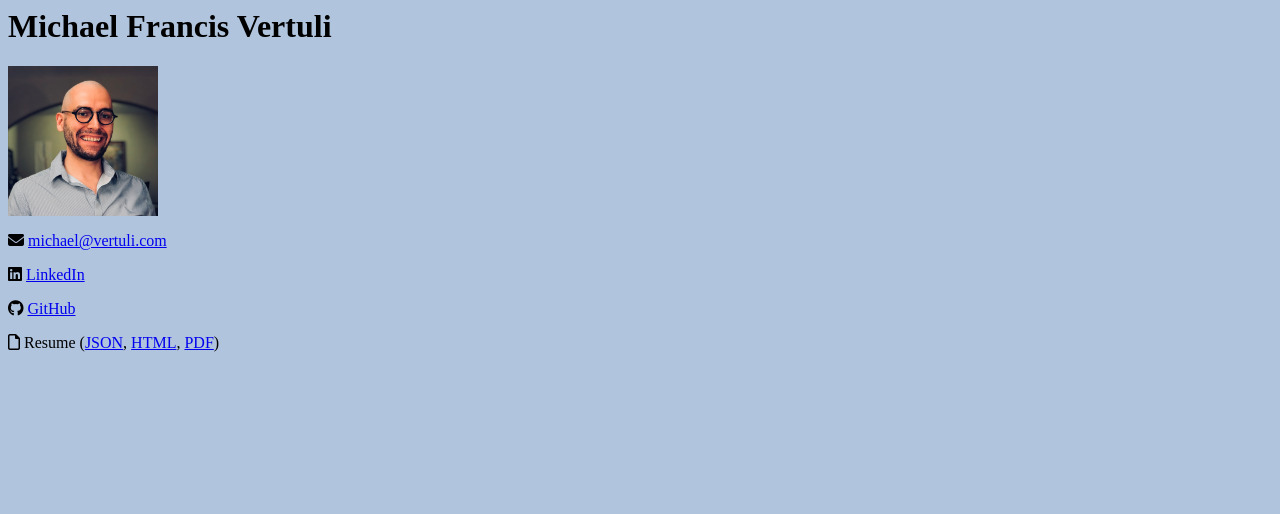
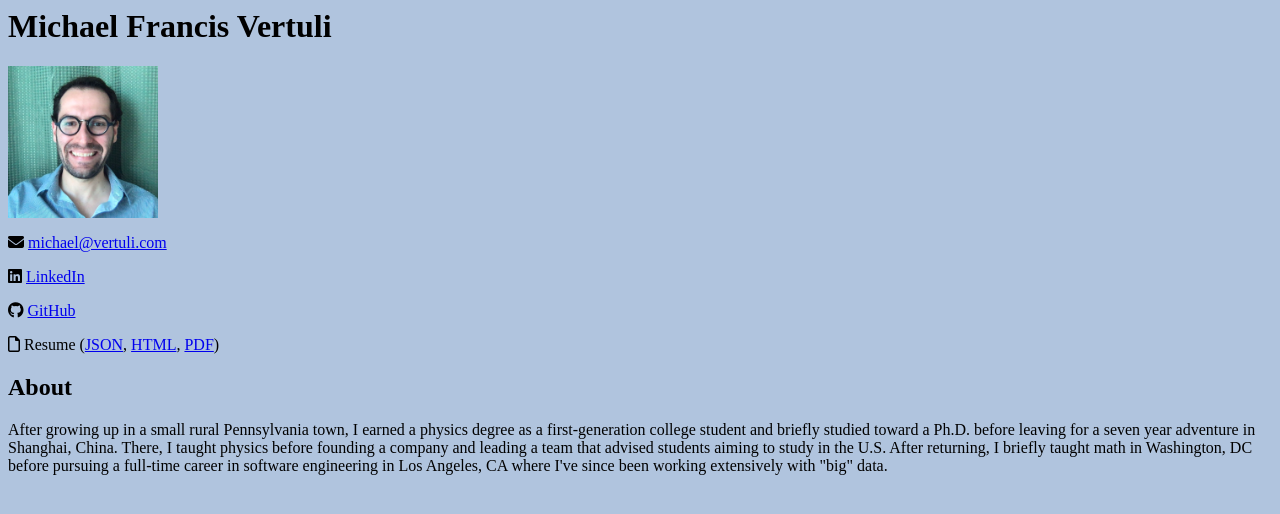
Before and after one commit to vertuli/vertuli.com, a Flask app: page / in a window 1280 px wide. Shown: the top 514 px of the page. Run offline with Flask 2, Linux system fonts and the light colour scheme; some libraries are stand-ins or nearby versions.

Commit message:
Added icons.

```diff
--- a/application.py
+++ b/application.py
@@ -2,6 +2,7 @@ from flask import Flask, render_template
 
 app = Flask(__name__)
 
+
 @app.route('/')
 def index():
     return render_template('index.html')
--- a/templates/index.html
+++ b/templates/index.html
@@ -2,6 +2,10 @@
     <head>
         <title>Michael Francis Vertuli</title>
 	<link rel="stylesheet" type="text/css" href="{{ url_for('static', filename='style.css') }}">
+	<link rel="apple-touch-icon" sizes="180x180" href="{{ url_for('static', filename='apple-touch-icon.png') }}">
+	<link rel="icon" type="image/png" sizes="32x32" href="{{ url_for('static', filename='favicon-32x32.png') }}">
+	<link rel="icon" type="image/png" sizes="16x16" href="{{ url_for('static', filename='favicon-16x16.png') }}">
+	<link rel="manifest" href="{{ url_for('static', filename='site.webmanifest') }}">
         <script src="https://kit.fontawesome.com/647d8dbbf2.js" crossorigin="anonymous"></script>
     </head>
     <body>
@@ -13,5 +17,9 @@
 	    <p><i class="fab fa-github"></i> <a href="https://github.com/vertuli/">GitHub</a></p>
 	    <p><i class="far fa-file"></i> Resume (<a href="https://raw.githubusercontent.com/vertuli/resume/master/resume.json">JSON</a>, <a href="https://htmlpreview.github.io/?https://github.com/vertuli/resume/master/resume.html">HTML</a>, <a href="https://github.com/vertuli/resume/raw/master/resume.pdf">PDF</a>)</p>
         </div>
+	<div>
+		<h2>About</h2>
+		<p>After growing up in a small rural Pennsylvania town, I earned a physics degree as a first-generation college student and briefly studied toward a Ph.D. before leaving for a seven year adventure in Shanghai, China. There, I taught physics before founding a company and leading a team that advised students aiming to study in the U.S. After returning, I briefly taught math in Washington, DC before pursuing a full-time career in software engineering in Los Angeles, CA where I've since been working extensively with "big" data.</p>
+	</div>
     </body>
 </html>
```
Also changed, not shown: README.md, static/android-chrome-192x192.png (added), static/android-chrome-512x512.png (added), static/apple-touch-icon.png (added), static/favicon-16x16.png (added), static/favicon-32x32.png (added), static/favicon.ico (added), static/headshot.jpeg, static/site.webmanifest (added), 1 other file.
